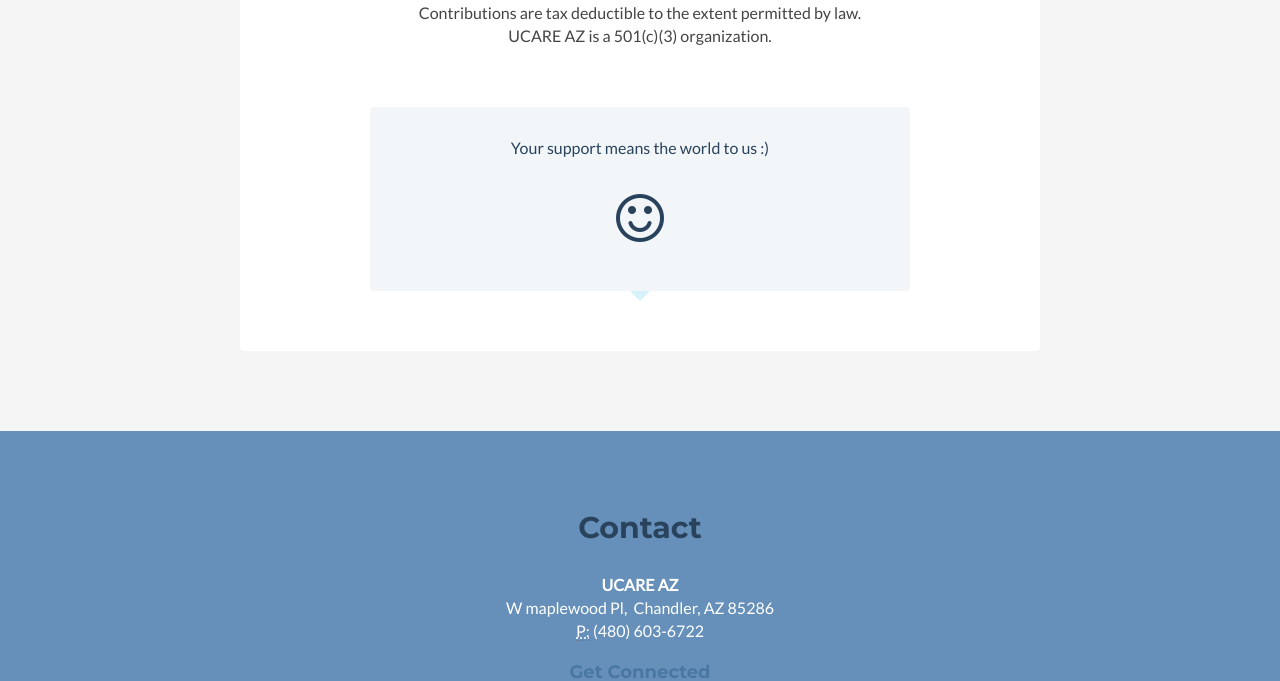
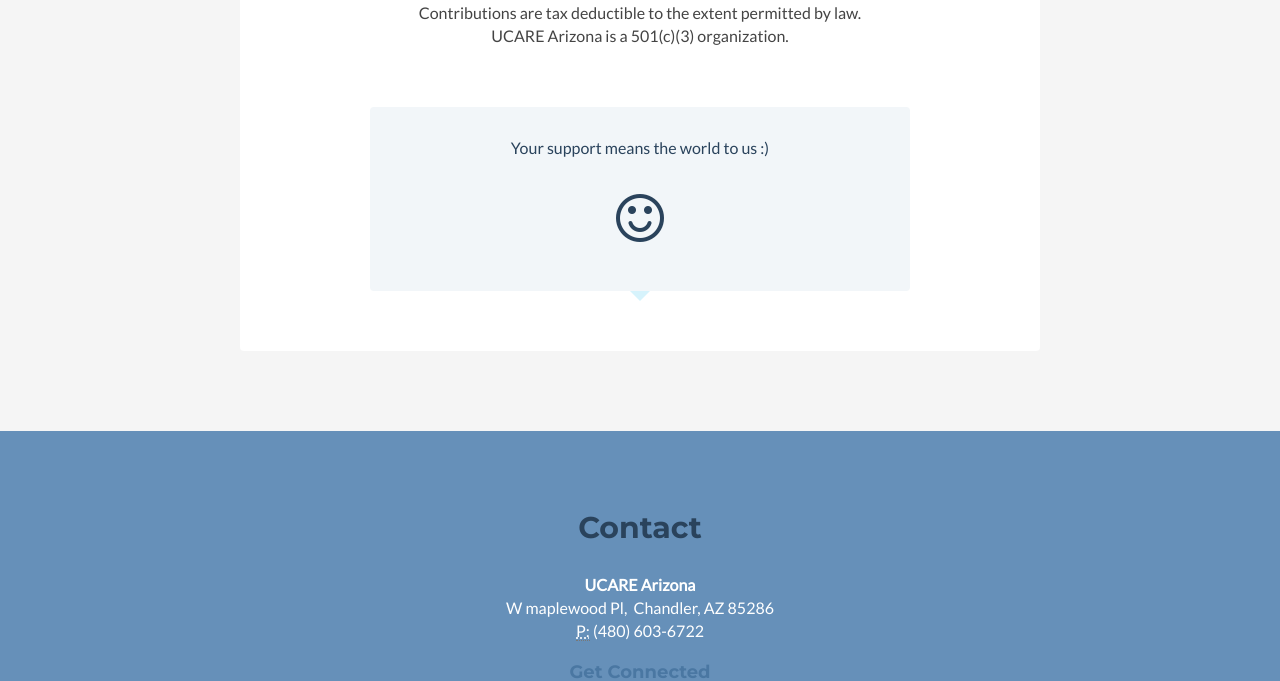
Before and after one commit to ucareaz/ucareaz.github.io, a Jekyll site: the page built from index.html, in a window 1280 px wide and 1400 px high, scrolled down 2037 px, cut to the strip 458-1400 px from the top of the window. Shown: the top 681 px of the strip. Built offline with Jekyll 4.4.1, drawn with Linux system fonts in a browser that asks for light colours; nearby versions of some CDN libraries; comment, search, counter and statistics services are not loaded; some of the changed text lies outside the part shown.

Commit message:
Update _config.yml

```diff
--- a/_config.yml
+++ b/_config.yml
@@ -4,9 +4,10 @@
 #If you see '> # Enter on the next line', be sure the next line remains indented two spaces.
 
 #REQUIRED
-org_name: UCARE AZ
+org_name: UCARE Arizona
 org_summary: > # Enter your summary on the next line. Be sure to indent by two spaces.
-  UCARE is a non-profit corporation and is operated exclusively for educational and development purpose within the meaning of section 501(c)(3)of the IR Code of 1986. It aims to develop youth leadership via workshops and volunteer activities.;
+  UCARE is a non-profit corporation and is operated exclusively for educational and development purpose within the meaning of section 501(c)(3)of the IR Code of 1986.
+  It aims to develop youth leadership via workshops and volunteer activities.;
 org_full_description: > # Enter your description on the next line. Be sure to indent by two spaces.
   Our nonprofit organization is dedicated to empowering individuals and groups to actively engage in meaningful service within their local communities. We focus on creating lasting impact through compassionate outreach to underserved populations, including senior citizens in care homes, Native Tribes, families facing hunger, and children with limited access to educational resources such as books. By fostering collaboration, inclusivity, and volunteer-driven initiatives, we strive to build stronger, more connected communities. Our programs are designed to meet immediate needs while promoting long-term support and awareness, ensuring that no voice is unheard and no need goes unmet. Together, we believe in the power of people helping people—one community at a time.
 
```
